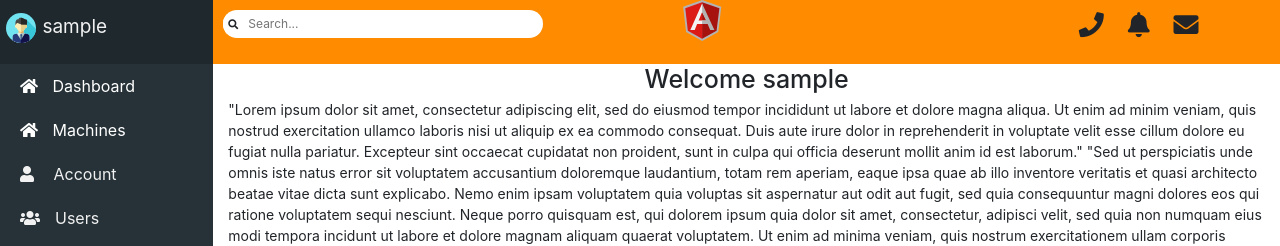
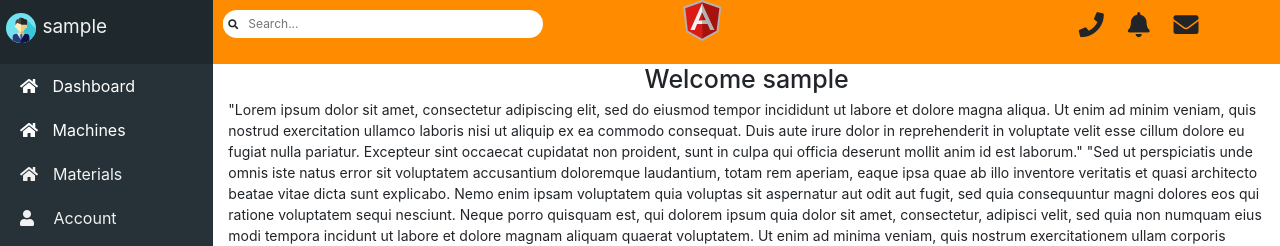
Before and after one commit to AnthonyContrader/DesignFab, an Angular app: page /admin-dashboard in a window 1280 px wide. Shown: the top 246 px of the page. Built offline with nearby package versions, Linux system fonts and the light colour scheme; sample sign-in values are in the browser's storage.

Commit message:
fix vari

```diff
--- a/src/app/admin/admin-routing.module.ts
+++ b/src/app/admin/admin-routing.module.ts
@@ -5,6 +5,7 @@ import { AdminDashboardComponent } from './admin-dashboard/admin-dashboard.compo
 import { UsersComponent } from './users/users.component';
 import { WorkInProgressComponent } from './work-in-progress/work-in-progress.component';
 import { MachineComponent } from './machines/machine.component';
+import { MaterialComponent } from './materials/materials.component';
 
 /**
  * Modulo di routing dell'admin. Qui ci sono i percorsi che un admin può seguire:
@@ -23,7 +24,8 @@ const routes: Routes = [
     { path: '', component: AdminDashboardComponent},
     { path: 'users', component: UsersComponent},
     { path: 'work-in-progress', component: WorkInProgressComponent},
-    {path : 'machines', component : MachineComponent}
+    {path : 'machines', component : MachineComponent},
+    {path : 'materials', component : MaterialComponent}
   ]}
 ];
 
--- a/src/app/admin/admin.module.ts
+++ b/src/app/admin/admin.module.ts
@@ -6,6 +6,7 @@ import { AdminDashboardComponent } from './admin-dashboard/admin-dashboard.compo
 import { UsersComponent } from './users/users.component';
 import { WorkInProgressComponent } from './work-in-progress/work-in-progress.component';
 import { MachineComponent } from './machines/machine.component';
+import { MaterialComponent } from './materials/materials.component';
 
 /**
  * Modulo dell'admin, qui vengono dichiarate le component che utilizza
@@ -16,7 +17,7 @@ import { MachineComponent } from './machines/machine.component';
  * @see AdminRoutingModule
  */
 @NgModule({
-  declarations: [AdminDashboardComponent, UsersComponent, WorkInProgressComponent, MachineComponent],
+  declarations: [AdminDashboardComponent, UsersComponent, WorkInProgressComponent, MachineComponent, MaterialComponent],
   imports: [
     CommonModule,
     AdminRoutingModule,
--- a/src/app/layout/admin-layout/admin-menu/admin-menu.component.html
+++ b/src/app/layout/admin-layout/admin-menu/admin-menu.component.html
@@ -9,6 +9,16 @@
                 <a [routerLink]="['/admin-dashboard/machines']"> <i class="fas fa-home" style="margin-right: 10px"> </i>
                     Machines </a>
             </button>
+            <button type="button" class="menubtn" data-toggle="collapsebtn" data-target="#materials"
+            (click)="materialcollapse()">
+            <i class="fas fa-home" style="margin-right: 15px"></i>Materials
+            </button>
+            <div class="collapsebtn" id="materials" *ngIf="isMaterialCollapsed">
+                <button class="menubtn" style="padding-left: 40px; background-color: #334247;">
+                    <a [routerLink]="['/admin-dashboard/materials']"> <i class="fas fa-edit" style="margin-right: 10px">
+                        </i> Manage Materials </a>
+                </button>
+            </div>
             <button type="button" class="menubtn" data-toggle="collapsebtn" data-target="#account"
                 (click)="accountcollapse()">
                 <i class="fas fa-user" style="margin-right: 15px"></i> Account
--- a/src/app/layout/admin-layout/admin-menu/admin-menu.component.ts
+++ b/src/app/layout/admin-layout/admin-menu/admin-menu.component.ts
@@ -11,6 +11,7 @@ export class AdminMenuComponent implements OnInit {
   isUserCollapsed = false;
   isClientCollapsed = false;
   isAccountCollapsed = false;
+  isMaterialCollapsed = false;
 
   constructor(private router: Router) {
   }
@@ -35,4 +36,10 @@ export class AdminMenuComponent implements OnInit {
       this.isAccountCollapsed = true;
     } else { this.isAccountCollapsed = false; }
   }
+
+  materialcollapse() {
+    if (this.isMaterialCollapsed === false) {
+      this.isMaterialCollapsed = true;
+    } else { this.isMaterialCollapsed = false; }
+  }
 }
```
